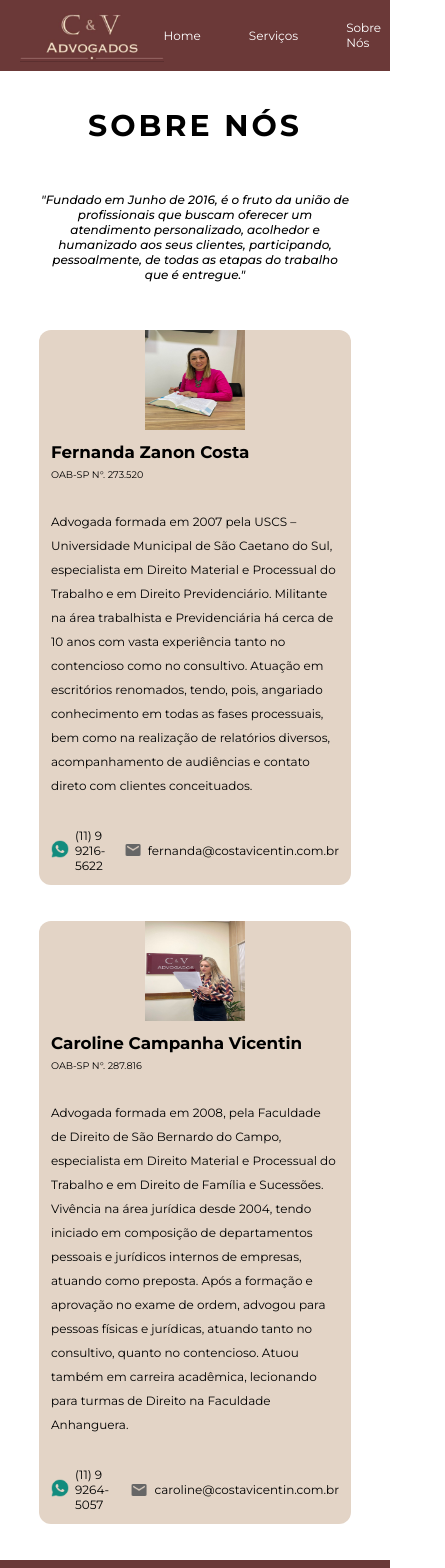
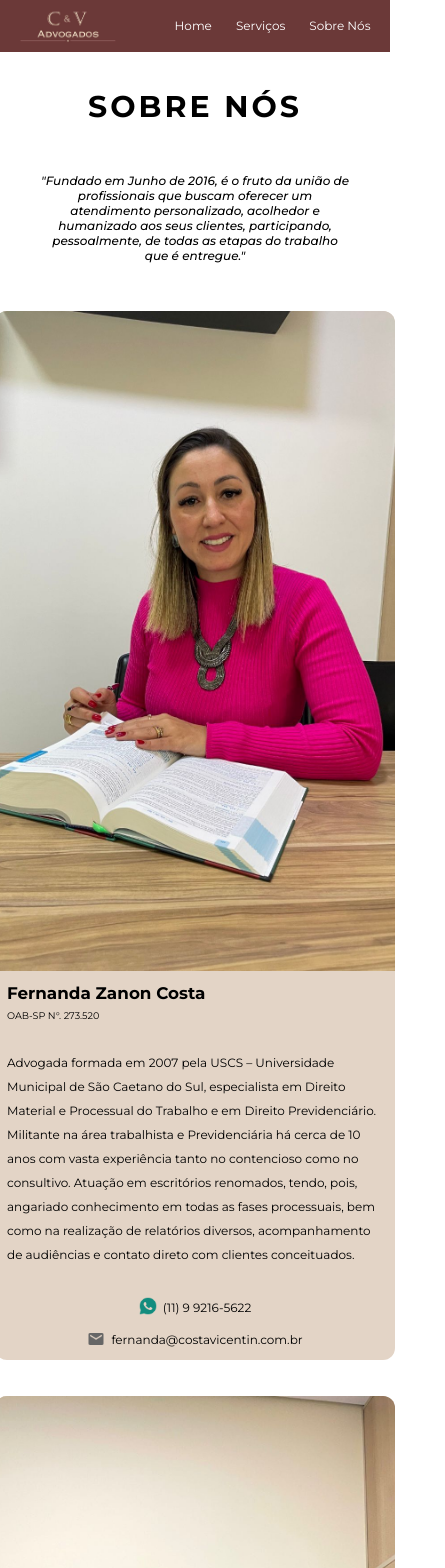
Before and after one commit to RaulHrN/advogadas, a React (Create React App) app: page /sobre-nos in a window 390 px wide. Shown: the top 1568 px of the page, 445 px wide, since content can reach past the window. Built offline with nearby package versions, Linux system fonts and the light colour scheme.

Commit message:
Finalização do site

```diff
--- a/src/components/header/Header.css
+++ b/src/components/header/Header.css
@@ -49,3 +49,13 @@
         width: 12rem;
     }
 }
+
+@media screen and (max-width: 520px) {
+    .header-logo {
+        width: 8rem;
+    }
+
+    .header-nav nav {
+        gap: 2rem;
+    }
+}
--- a/src/components/lawyerCard/LawyerCard.css
+++ b/src/components/lawyerCard/LawyerCard.css
@@ -93,4 +93,8 @@
         max-width: 450px;
         padding: 1rem;
     }
+
+    .social {
+        flex-direction: column;
+    }
 }
--- a/src/components/lawyerCardService/LawyerCardService.css
+++ b/src/components/lawyerCardService/LawyerCardService.css
@@ -5,12 +5,12 @@
     gap: 3rem;
 }
 
-.lawyer-photo {
+.lawyer-photo-service {
     width: 100px;
     height: 100px;
 }
 
-.lawyer-photo img {
+.lawyer-photo-service img {
     width: 100%;
     height: 100%;
     border-radius: 50%;
@@ -61,3 +61,10 @@
     cursor: pointer;
     color: #000;
 }
+
+@media screen and (max-width: 840px) {
+    .nameOAB{
+        flex-direction: column;
+        align-items: flex-start;
+    }
+}
--- a/src/components/lawyerCardService/LawyerCardService.tsx
+++ b/src/components/lawyerCardService/LawyerCardService.tsx
@@ -28,7 +28,7 @@
 
     return (
         <div className="lawyer-contact">
-        <figure className="lawyer-photo">
+        <figure className="lawyer-photo-service">
             <img src={imagens[props.lawyer.id]} alt="Imagem da roberta advogada" />
         </figure>
 
--- a/src/pages/servicePage/ServicePage.tsx
+++ b/src/pages/servicePage/ServicePage.tsx
@@ -190,7 +190,7 @@
             </div>
           </div>
           {
-            city != '' && service != '' ? handleShowLawyer(service) : <div className="space"></div>
+            city !== '' && service !== '' ? handleShowLawyer(service) : <div className="space"></div>
 					}
         </div>
       </section>
```
Also changed, not shown: src/assets/Logo.png.
